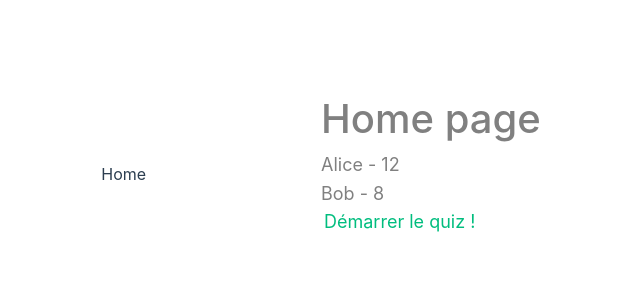
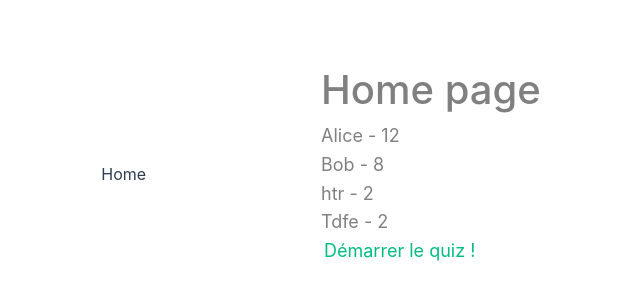
Before and after one commit to Afouanee/quiz-app, a Vue app in the folder quiz-ui/: page / in a window 1280 px wide. Shown: the part 234-534 px from the top of the page, without its empty margins (319-959 px from the left). Built offline with nearby package versions, Linux system fonts and the light colour scheme; data requests are answered from the project's data file.

Commit message:
Add local json data management

```diff
--- a/quiz-ui/db.json
+++ b/quiz-ui/db.json
@@ -1,21 +1,49 @@
 {
   "quiz-info": [
-    { "name": "Alice", "score": 12 },
-    { "name": "Bob", "score": 8 }
+    {
+      "name": "Alice",
+      "score": 12
+    },
+    {
+      "name": "Bob",
+      "score": 8
+    },
+    {
+      "id": "7308",
+      "name": "htr",
+      "score": 2,
+      "date": "2025-06-25T20:07:59.255Z"
+    },
+    {
+      "id": "2183",
+      "name": "Tdfe",
+      "score": 2,
+      "date": "2025-06-25T20:08:21.261Z"
+    }
   ],
   "questions": [
     {
       "id": 1,
       "text": "Quelle est la capitale de la France ?",
       "image": "",
-      "choices": ["Berlin", "Paris", "Madrid", "Rome"],
+      "choices": [
+        "Berlin",
+        "Paris",
+        "Madrid",
+        "Rome"
+      ],
       "answer": 1
     },
     {
       "id": 2,
       "text": "Combien font 2 + 2 ?",
       "image": "",
-      "choices": ["3", "4", "5", "22"],
+      "choices": [
+        "3",
+        "4",
+        "5",
+        "22"
+      ],
       "answer": 1
     }
   ]
--- a/quiz-ui/src/services/QuizApiService.js
+++ b/quiz-ui/src/services/QuizApiService.js
@@ -1,7 +1,7 @@
 import axios from 'axios';
 
 const instance = axios.create({
-  baseURL: `${import.meta.env.VITE_API_URL}`,
+  baseURL: `${import.meta.env.VITE_API_URL}` || 'http://localhost:5000',
   json: true,
 });
 
@@ -27,10 +27,15 @@ export default {
         console.error(error);
       });
   },
-  getQuizInfo() {
-    return this.call('get', 'quiz-info');
-  },
   getQuestion(position) {
     // not implemented
   },
+
+  getQuizInfo() {
+    return this.call('get', '/quiz-info');
+  },
+
+  saveScore(scoreEntry) {
+    return this.call('post', '/quiz-info', scoreEntry); // <- attention à bien viser /quiz-info
+  },
 };
--- a/quiz-ui/src/views/QuestionsManager.vue
+++ b/quiz-ui/src/views/QuestionsManager.vue
@@ -3,6 +3,7 @@ import { ref, onMounted } from 'vue';
 import QuestionDisplay from '@/components/QuestionDisplay.vue';
 import ScoreDisplay from '@/components/ScoreDisplay.vue';
 import ParticipationStorageService from '@/services/ParticipationStorageService';
+import QuizApiService from '@/services/QuizApiService';
 
 const currentQuestionPosition = ref(0);
 const currentQuestion = ref(null);
@@ -32,6 +33,22 @@ function answerClickedHandler(index) {
 
 function endQuiz() {
   ParticipationStorageService.saveParticipationScore(score.value);
+  const playerName = ParticipationStorageService.getPlayerName();
+
+  if (playerName) {
+    QuizApiService.saveScore({
+      name: playerName,
+      score: score.value,
+      date: new Date().toISOString(),
+    })
+      .then(() => {
+        console.log('Score enregistré avec succès.');
+      })
+      .catch((err) => {
+        console.error("Erreur lors de l'enregistrement du score :", err);
+      });
+  }
+
   quizEnded.value = true;
 }
 
```
